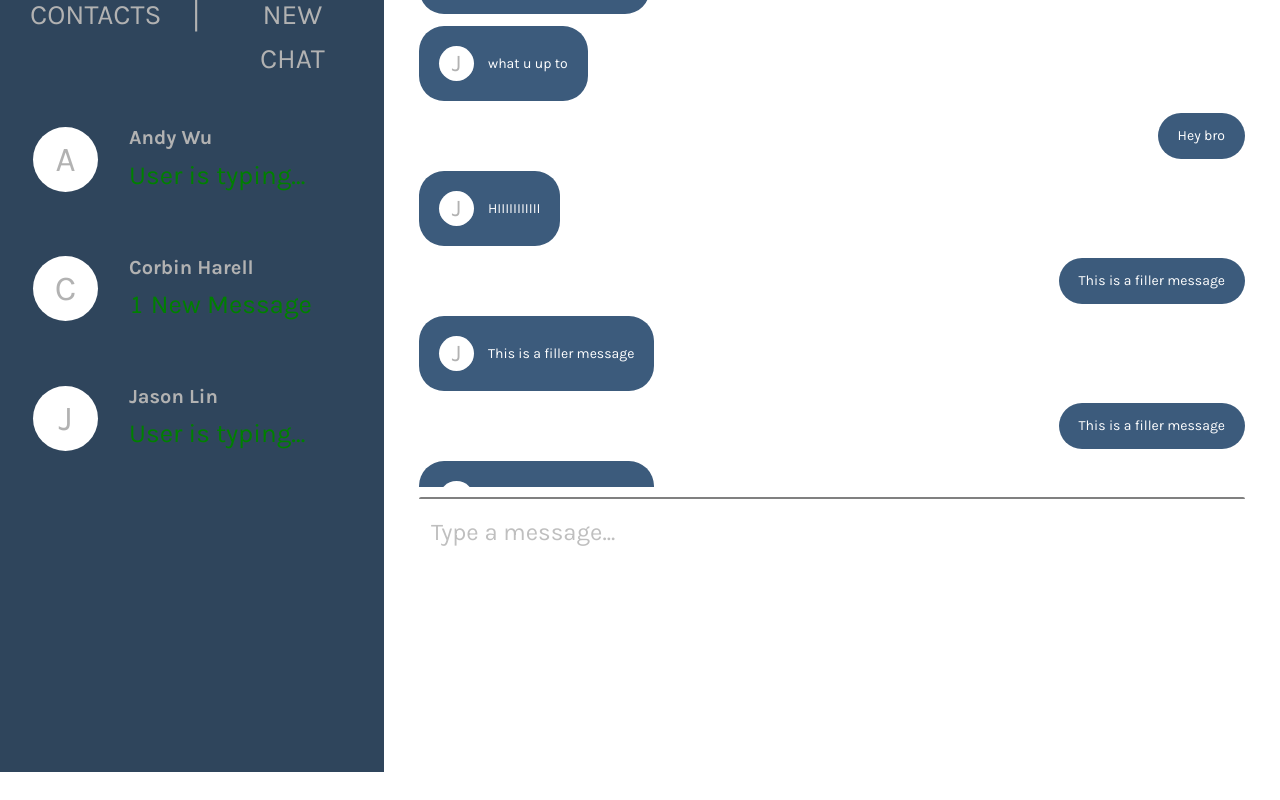
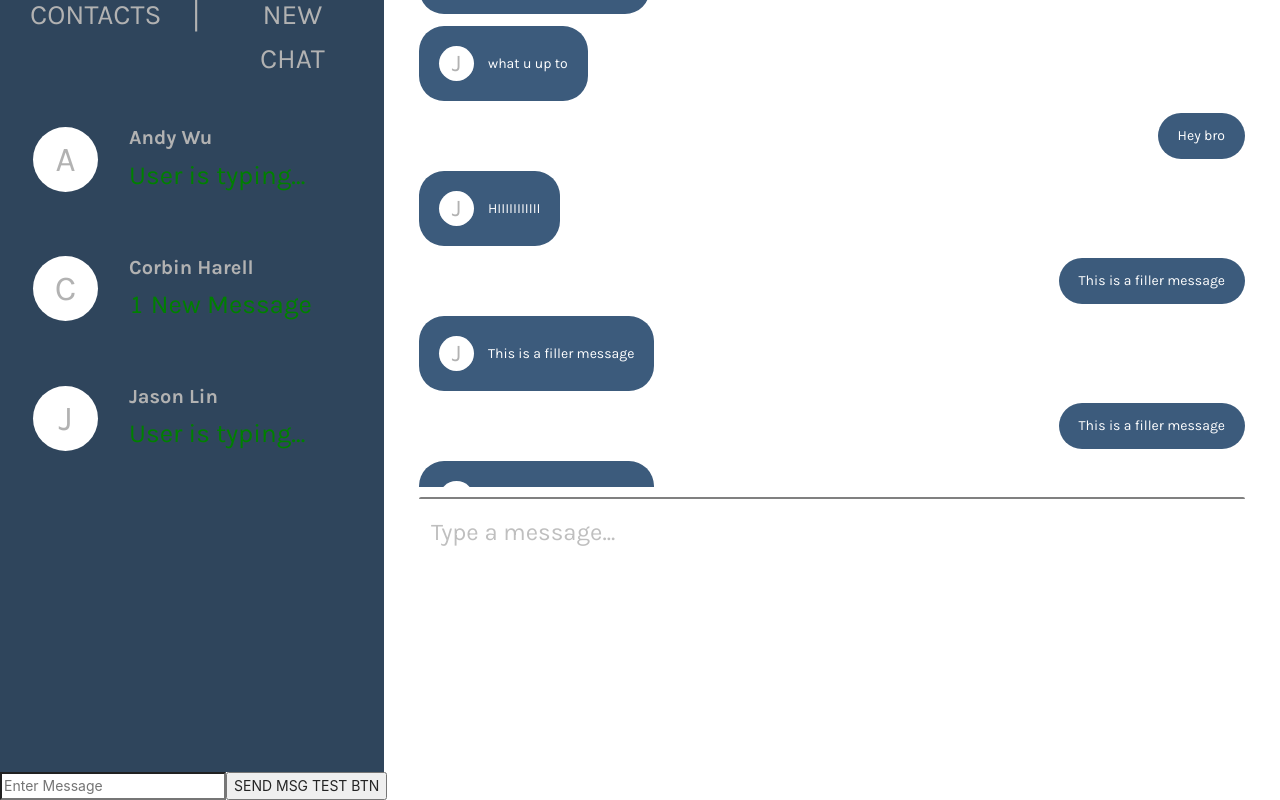
Before and after one commit to ECS153/final-project-chatsignal, a React (Create React App) app in the folder chat-signal/: page /chatroom in a window 1280 px wide. Shown: the part 185-985 px from the top of the page. Before the commit the page ends 957 px from the top, so only its background shows below. Built offline with nearby package versions, Linux system fonts and the light colour scheme; no server answers.

Commit message:
Implemented input message real time sending

```diff
--- a/chat-signal/src/App.js
+++ b/chat-signal/src/App.js
@@ -1,9 +1,18 @@
-import React from "react";
+import React, { useState, useRef } from "react";
 import LoginPage from "./login/LoginPage";
 import ChatRoom from "./ChatRoom/index.jsx";
-import { BrowserRouter, Route, Switch } from 'react-router-dom';
+import { BrowserRouter, Route, Switch } from "react-router-dom";
+import { sendMsg, handleChange } from "./webSocket";
+
+let message = "We've made it";
 
 function App() {
+  const [message, getMsg] = useState(0);
+
+  function handleChange(event) {
+    getMsg(event.target.value);
+  }
+
   return (
     // Add css styling like below
     <div>
@@ -12,6 +21,12 @@ function App() {
         <Route path="/chatroom" component={ChatRoom} />
         <Route component={LoginPage} />
       </Switch>
+      <input
+        type="text"
+        placeholder="Enter Message"
+        onChange={handleChange}
+      ></input>
+      <button onClick={() => sendMsg(message)}>SEND MSG TEST BTN</button>
     </div>
   );
 }
--- /dev/null
+++ b/chat-signal/src/webSocket.js
@@ -0,0 +1,22 @@
+const url = "wss://in6l1ijjf5.execute-api.us-west-2.amazonaws.com/Beta";
+const connection = new WebSocket(url);
+
+connection.onopen = () => {
+  console.log("Connection Established!");
+};
+
+connection.onerror = (error) => {
+  console.log(`WebSocket error: ${error}`);
+};
+
+export const sendMsg = (message) => {
+  connection.send(
+    `{"action": "onMessage", "message": "${message.toString()}"}`
+  );
+};
+
+export const handleChange = (event, message) => {
+  console.log(event.target.value);
+  message = event.target.value;
+  return message;
+};
```
